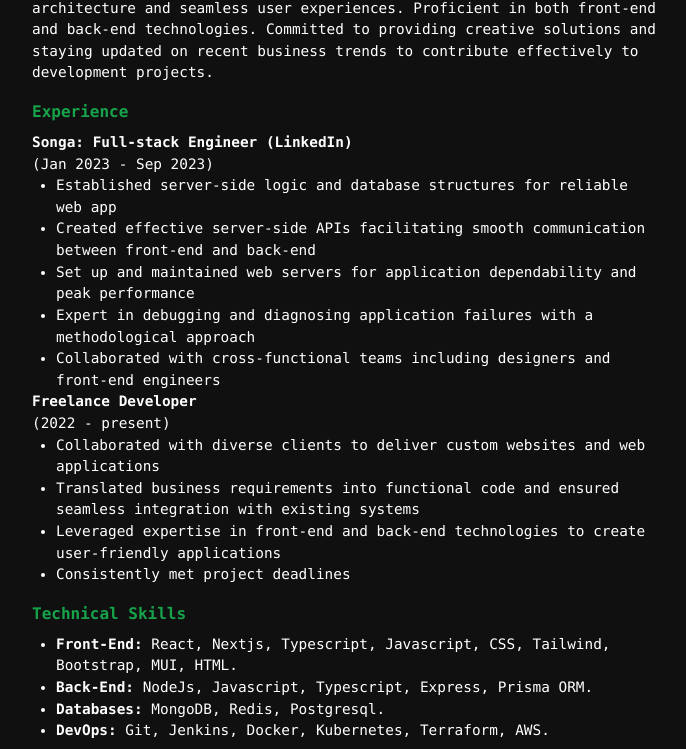
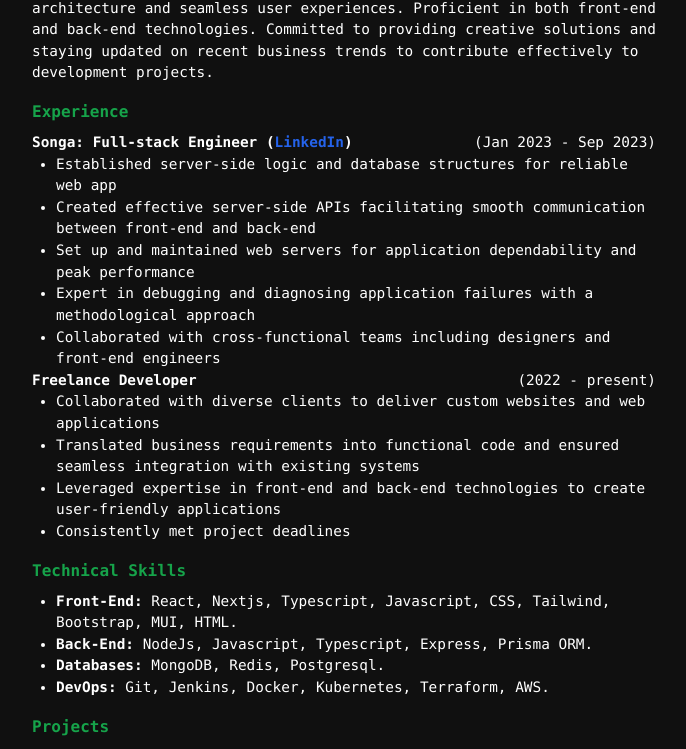
Before and after one commit to martindevelopske/martindevelopske-portfolio, a React (Vite) app: page /resume in a window 1280 px wide. Shown: the part 296-1045 px from the top of the page, without its empty margins (296-982 px from the left). Built offline with nearby package versions, Linux system fonts and the light colour scheme.

Commit message:
resume updated

```diff
--- a/src/pages/Resume.tsx
+++ b/src/pages/Resume.tsx
@@ -43,9 +43,20 @@ const Resume = () => {
           </h2>
           <ul className="text-md">
             <li>
-              <strong>Songa: Full-stack Engineer (LinkedIn)</strong>
-              <br />
-              (Jan 2023 - Sep 2023)
+              <div className="flex items-center justify-between">
+                <strong>
+                  Songa: Full-stack Engineer (
+                  <Link
+                    to="https://www.linkedin.com/company/songaapp/?lipi=urn%3Ali%3Apage%3Ad_flagship3_search_srp_all%3B1JKUV3VZRuKNgXpz6fLz9g%3D%3D"
+                    target="__blank"
+                    className=" text-blue-600"
+                  >
+                    LinkedIn
+                  </Link>
+                  )
+                </strong>
+                (Jan 2023 - Sep 2023)
+              </div>
               <ul>
                 <li className="list-disc ml-6">
                   Established server-side logic and database structures for
@@ -70,9 +81,10 @@ const Resume = () => {
               </ul>
             </li>
             <li>
-              <strong>Freelance Developer</strong>
-              <br />
-              (2022 - present)
+              <div className="flex items-center justify-between">
+                <strong>Freelance Developer</strong>
+                (2022 - present)
+              </div>
               <ul>
                 <li className="list-disc ml-6">
                   Collaborated with diverse clients to deliver custom websites
@@ -123,7 +135,15 @@ const Resume = () => {
           <ul>
             {/* Songa App Project */}
             <li>
-              <strong>Songa App</strong> (View)
+              <strong>Songa App</strong> (
+              <Link
+                to="https://www.linkedin.com/company/songaapp/?lipi=urn%3Ali%3Apage%3Ad_flagship3_search_srp_all%3B1JKUV3VZRuKNgXpz6fLz9g%3D%3D"
+                target="__blank"
+                className=" text-blue-600"
+              >
+                View
+              </Link>
+              )
               <ul>
                 <li className="list-disc ml-6">
                   Ride service application built with Node JS, Express,
@@ -136,7 +156,11 @@ const Resume = () => {
             </li>
             {/* E-commerce Site Project */}
             <li>
-              <strong>E-commerce Site</strong> (View)
+              <strong>E-commerce Site</strong> (
+              <Link to="" className=" text-blue-600">
+                View
+              </Link>
+              )
               <ul>
                 <li className="list-disc ml-6">
                   Web application built with React JS, Node JS, Express, and
```
